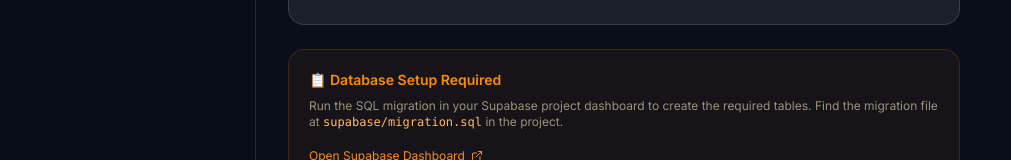
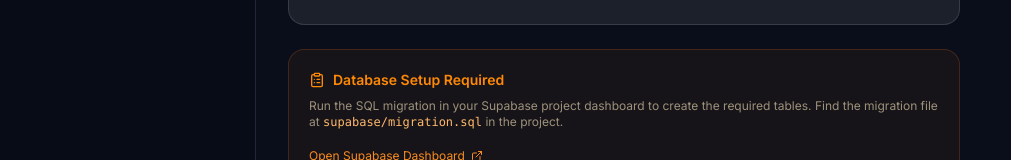
Before and after one commit to G-Deepak-05-08-03/Amma-Ledger, a Next.js app: page /dashboard/settings in a window 1280 px wide. Shown: the part 467-627 px from the top of the page, without its empty margins (0-1011 px from the left). Built offline with nearby package versions, Linux system fonts and the light colour scheme; no server answers.

Commit message:
fix: replace emoji icon with Lucide ClipboardList in settings

```diff
--- a/app/dashboard/settings/page.tsx
+++ b/app/dashboard/settings/page.tsx
@@ -5,7 +5,7 @@
 import { zodResolver } from '@hookform/resolvers/zod'
 import * as z from 'zod'
 import { toast } from 'sonner'
-import { Save, User, Wallet, ExternalLink } from 'lucide-react'
+import { Save, User, Wallet, ExternalLink, ClipboardList } from 'lucide-react'
 import { createClient } from '@/lib/supabase/client'
 import { Button } from '@/components/ui/button'
 import { Input } from '@/components/ui/input'
@@ -129,7 +129,10 @@
       {/* Supabase SQL setup hint */}
       <div className="rounded-2xl p-5 border"
         style={{ background: 'rgba(249,115,22,0.06)', borderColor: 'rgba(249,115,22,0.2)' }}>
-        <h3 className="font-semibold text-sm text-orange-400 mb-2">📋 Database Setup Required</h3>
+        <h3 className="font-semibold text-sm text-orange-400 mb-2 flex items-center gap-2">
+          <ClipboardList className="w-4 h-4" />
+          Database Setup Required
+        </h3>
         <p className="text-xs text-muted-foreground mb-3">
           Run the SQL migration in your Supabase project dashboard to create the required tables.
           Find the migration file at <code className="text-orange-300">supabase/migration.sql</code> in the project.
```
